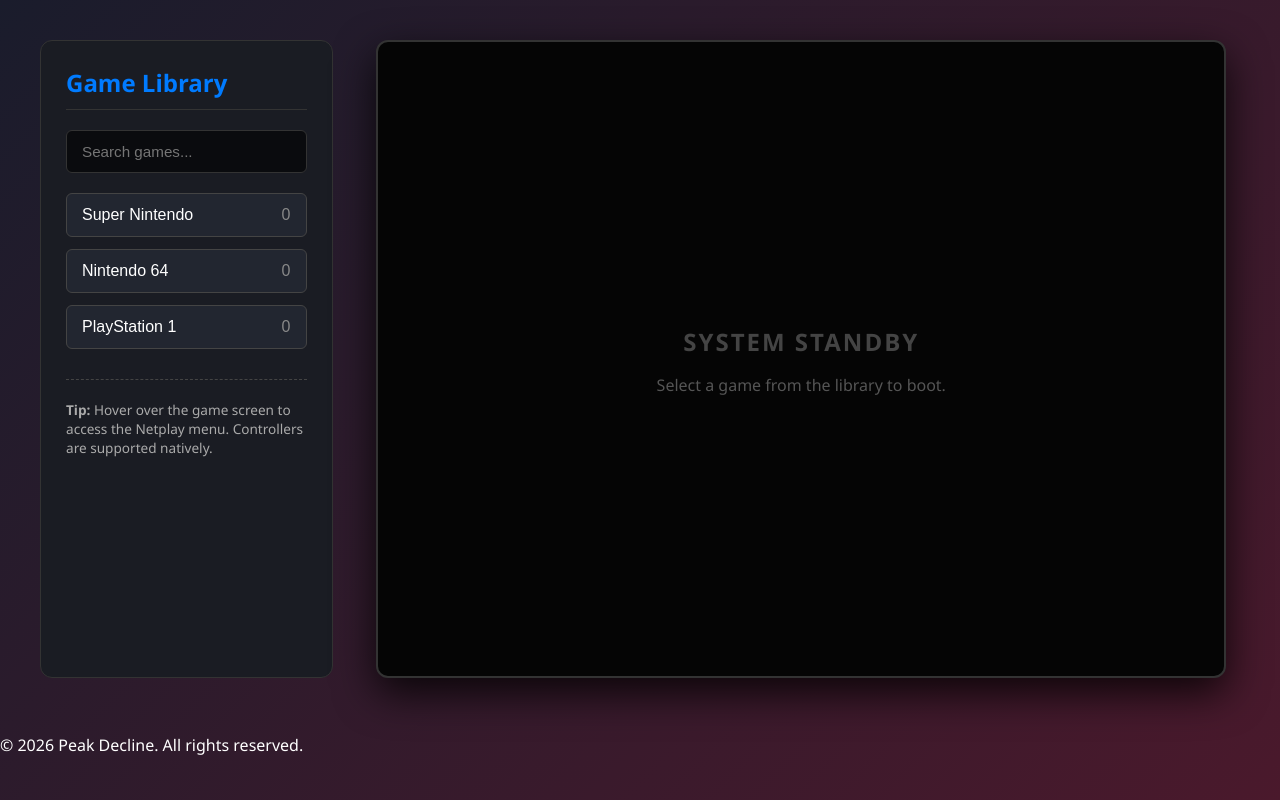
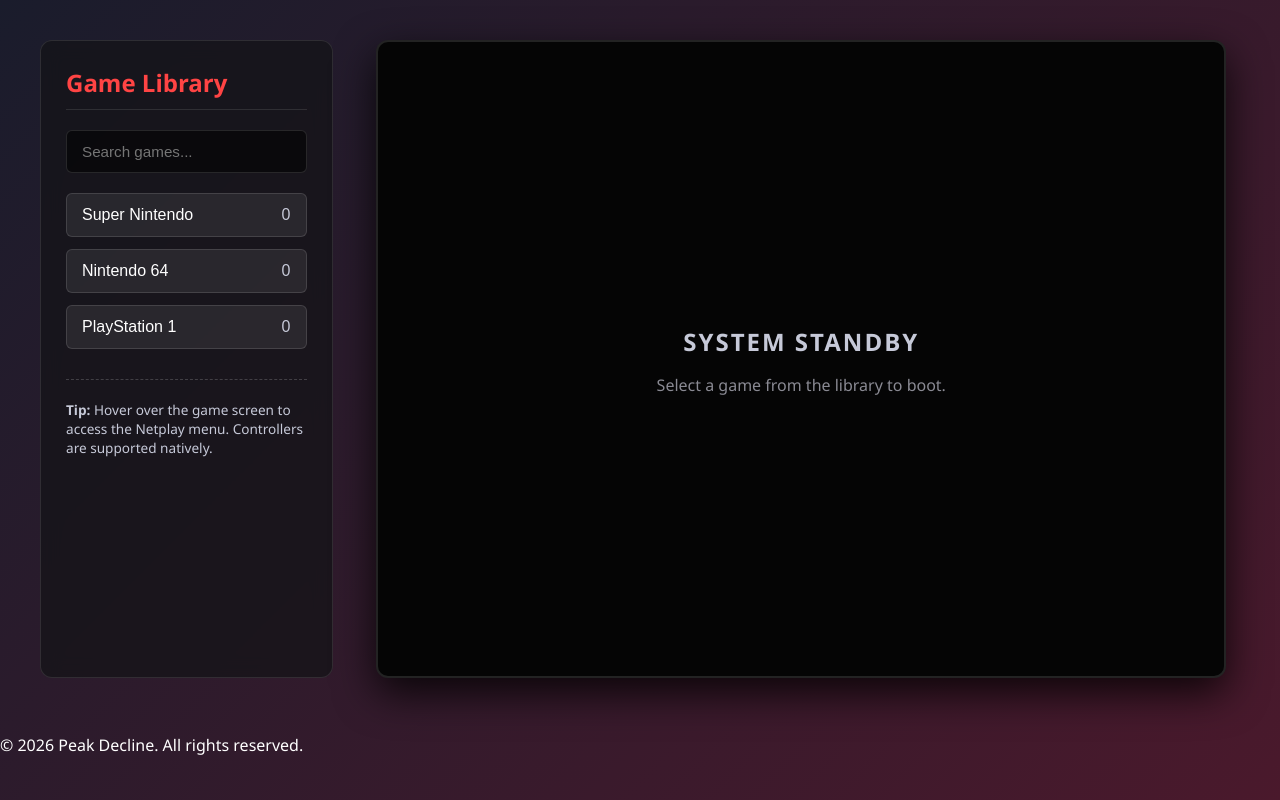
Before and after one commit to Samere1988/PeakDecline, a Flask app: page /arcade/emulator in a window 1280 px wide. Run offline with Flask 3, Linux system fonts and the light colour scheme; a user stored in the database is signed in.

Commit message:
Apply red purple theme to Emulator page

```diff
--- a/static/css/emulator.css
+++ b/static/css/emulator.css
@@ -11,10 +16,11 @@
 
 /* --- Left Sidebar: Game Library --- */
 .game-library {
-    background: #1a1c23;
+    background: rgba(20, 20, 23, 0.72);
+    backdrop-filter: blur(10px);
     padding: 25px;
     border-radius: 12px;
-    border: 1px solid #333;
+    border: 1px solid rgba(255,255,255,0.10);
     min-height: 450px;
 }
 
@@ -22,22 +28,22 @@
     display: flex;
     justify-content: space-between;
     align-items: center;
-    border-bottom: 1px solid #333;
+    border-bottom: 1px solid rgba(255,255,255,0.10);
     padding-bottom: 10px;
     margin-bottom: 20px;
 }
 
 .library-title {
-    color: #007BFF; /* PeakDecline Blue */
+    color: #ff4444;
     margin: 0;
     font-size: 1.5em;
 }
 
 .back-btn {
     display: none;
-    background: #333;
+    background: rgba(255,255,255,0.12);
     color: white;
-    border: 1px solid #555;
+    border: 1px solid rgba(255,255,255,0.18);
     padding: 5px 12px;
     border-radius: 4px;
     cursor: pointer;
@@ -64,9 +70,9 @@
 
 .lib-btn {
     padding: 12px 15px;
-    background: #222630;
+    background: rgba(255,255,255,0.08);
     color: white;
-    border: 1px solid #444;
+    border: 1px solid rgba(255,255,255,0.12);
     border-radius: 6px;
     cursor: pointer;
     text-align: left;
@@ -91,18 +97,18 @@
 }
 
 .file-btn:hover {
-    border-color: #007BFF;
+    border-color: #ff4444;
     color: #fff;
-    background: #1a1a1a;
+    background: rgba(255,68,68,0.12);
 }
 
 .file-count {
     float: right;
-    color: #888;
+    color: #c6c9d8;
 }
 
 .empty-text {
-    color: #666;
+    color: #c6c9d8;
     text-align: center;
     margin-top: 20px;
 }
@@ -110,12 +116,12 @@
 .netplay-tip {
     margin-top: 30px;
     padding-top: 20px;
-    border-top: 1px dashed #444;
+    border-top: 1px dashed rgba(255,255,255,0.18);
 }
 
 .netplay-tip p {
     font-size: 0.85em;
-    color: #aaa;
+    color: #c6c9d8;
     margin: 0;
 }
 
@@ -131,7 +137,7 @@
     max-width: 850px;
     aspect-ratio: 4/3;
     background: #050505;
-    border: 2px solid #333;
+    border: 2px solid rgba(255,255,255,0.12);
     border-radius: 12px;
     box-shadow: 0 15px 40px rgba(0,0,0,0.8);
     display: flex;
@@ -143,12 +149,12 @@
 }
 
 .placeholder-text {
-    color: #555;
+    color: #8a8a93;
     text-align: center;
 }
 
 .placeholder-text h2 {
-    color: #444;
+    color: #c6c9d8;
     margin-bottom: 10px;
     letter-spacing: 2px;
 }
```
Also changed, not shown: other parts of static/css/emulator.css (+15 -10 lines).
